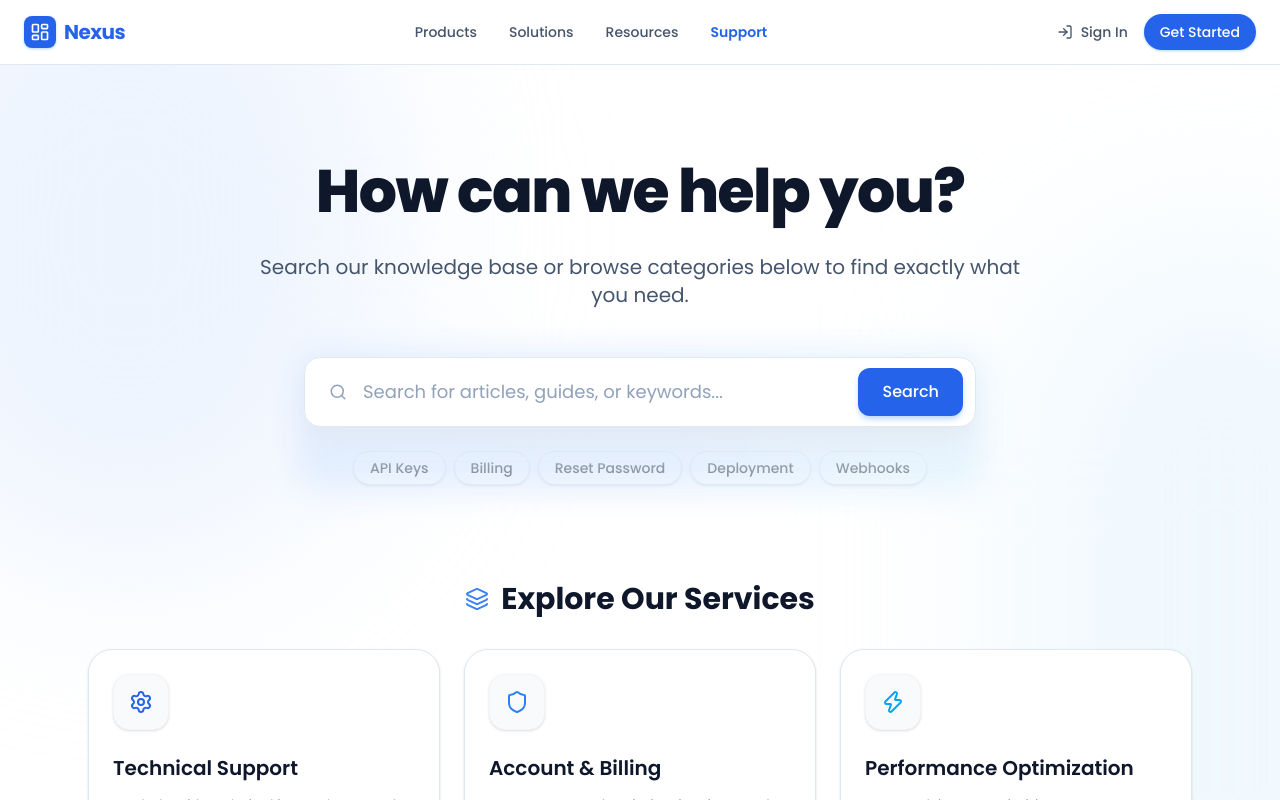
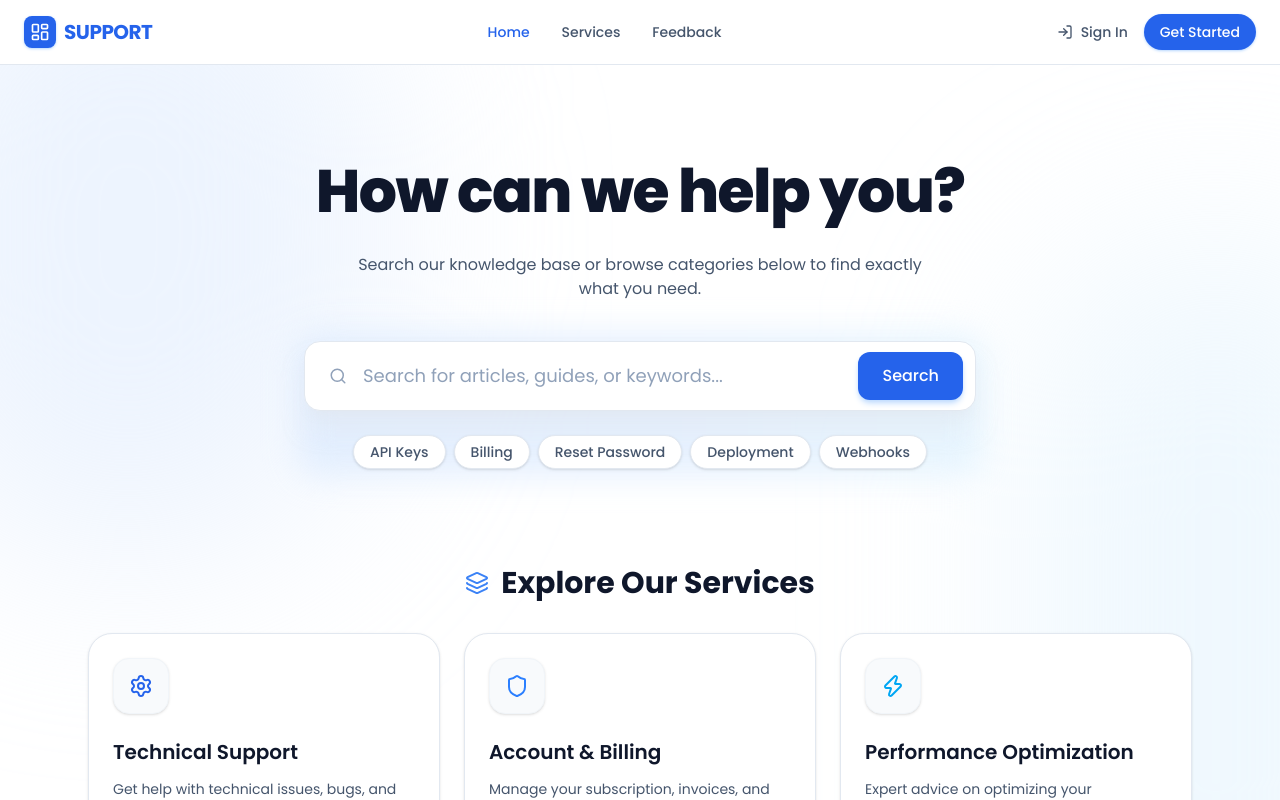
Before and after one commit to pawancreativebuffer/Support, a Next.js app: page / in a window 1280 px wide. Shown: the top 800 px of the page. Built offline with nearby package versions, Linux system fonts and the light colour scheme.

Commit message:
add layout shadow

```diff
--- a/src/app/layout.tsx
+++ b/src/app/layout.tsx
@@ -26,19 +26,18 @@ export default function RootLayout({
         <header className="sticky top-0 z-50 w-full bg-white/80 backdrop-blur-md border-b border-slate-200">
           <div className="max-w-7xl mx-auto px-6 h-16 flex items-center justify-between">
             {/* Logo */}
-            <div className="flex items-center gap-2 text-primary-600 font-bold text-xl tracking-tight cursor-pointer">
+            <div className="flex items-center gap-2 text-primary-600 font-bold text-xl tracking-tight cursor-pointer uppercase">
               <div className="w-8 h-8 rounded-lg bg-primary-600 flex items-center justify-center text-white shadow-sm shadow-primary-200">
                 <LayoutDashboard className="w-5 h-5" />
               </div>
-              Nexus
+              Support
             </div>
 
             {/* Desktop Navigation */}
             <nav className="hidden md:flex items-center gap-8 text-sm font-medium text-slate-600">
-              <a href="#" className="hover:text-primary-600 transition-colors">Products</a>
-              <a href="#" className="hover:text-primary-600 transition-colors">Solutions</a>
-              <a href="#" className="hover:text-primary-600 transition-colors">Resources</a>
-              <a href="#" className="text-primary-600 font-semibold">Support</a>
+              <a href="#" className="text-primary-600">Home</a>
+              <a href="#" className="hover:text-primary-600 transition-colors">Services</a>
+              <a href="#" className="hover:text-primary-600 transition-colors">Feedback</a>
             </nav>
 
             {/* Actions */}
@@ -69,7 +68,7 @@ export default function RootLayout({
               <div className="w-6 h-6 rounded-md bg-slate-300 flex items-center justify-center text-white">
                 <LayoutDashboard className="w-3 h-3" />
               </div>
-              © {new Date().getFullYear()} Nexus Inc. All rights reserved.
+              © {new Date().getFullYear()} Support Inc. All rights reserved.
             </div>
             <div className="flex gap-6 text-sm text-slate-500">
               <a href="#" className="hover:text-primary-600 transition-colors">Privacy Policy</a>
--- a/src/app/page.tsx
+++ b/src/app/page.tsx
@@ -31,11 +31,11 @@ export default function SupportPage() {
 
       <div className="relative z-10 max-w-6xl mx-auto px-6 py-16 md:py-24 flex flex-col items-center">
         {/* Hero Section */}
-        <div className="text-center w-full max-w-3xl mb-12 space-y-6">
+        <div className="text-center w-full mb-10 space-y-6">
           <h1 className="text-5xl md:text-6xl font-extrabold tracking-tight text-slate-900 pb-2">
             How can we help you?
           </h1>
-          <p className="text-lg md:text-xl text-slate-600">
+          <p className="text-md text-slate-600  max-w-[600px] m-auto">
             Search our knowledge base or browse categories below to find exactly what you need.
           </p>
         </div>
@@ -56,11 +56,11 @@ export default function SupportPage() {
           </div>
 
           {/* Predefined Tags */}
-          <div className="flex flex-wrap items-center justify-center gap-2 mt-6">
+          <div className="flex flex-wrap items-center justify-center gap-2 mt-6 relative z-5">
             {searchTags.map((tag, i) => (
               <button
                 key={i}
-                className="px-4 py-1.5 text-sm font-medium bg-white text-black rounded-full border border-slate-200 shadow-sm hover:shadow-md hover:border-slate-300 hover:scale-105 transition-all duration-300"
+                className="px-4 py-1.5 text-sm font-medium bg-white text-slate-600 cursor-pointer rounded-full border border-slate-200 shadow-sm hover:shadow-md hover:border-slate-300 hover:scale-105 transition-all duration-300"
               >
                 {tag}
               </button>
```
